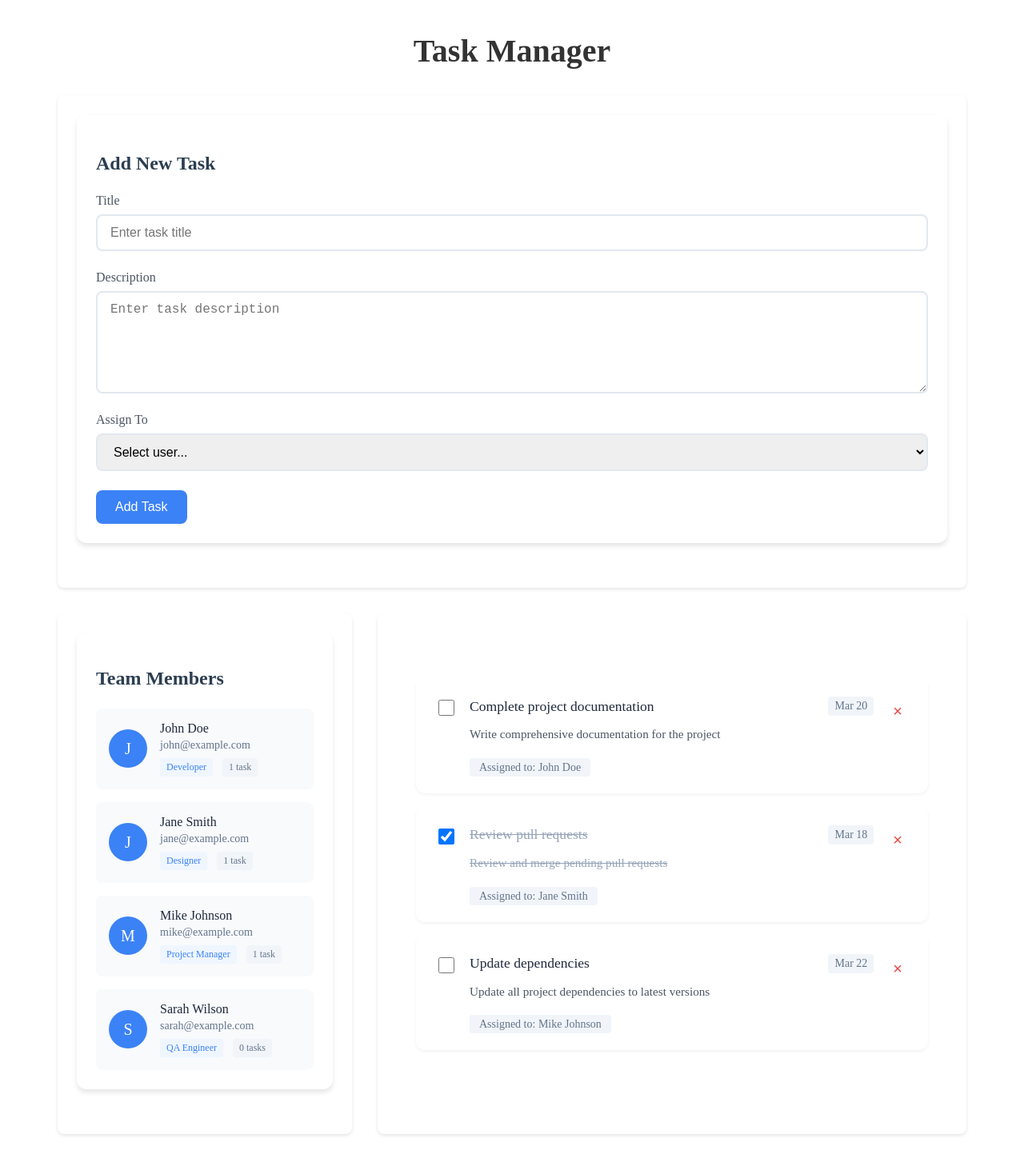
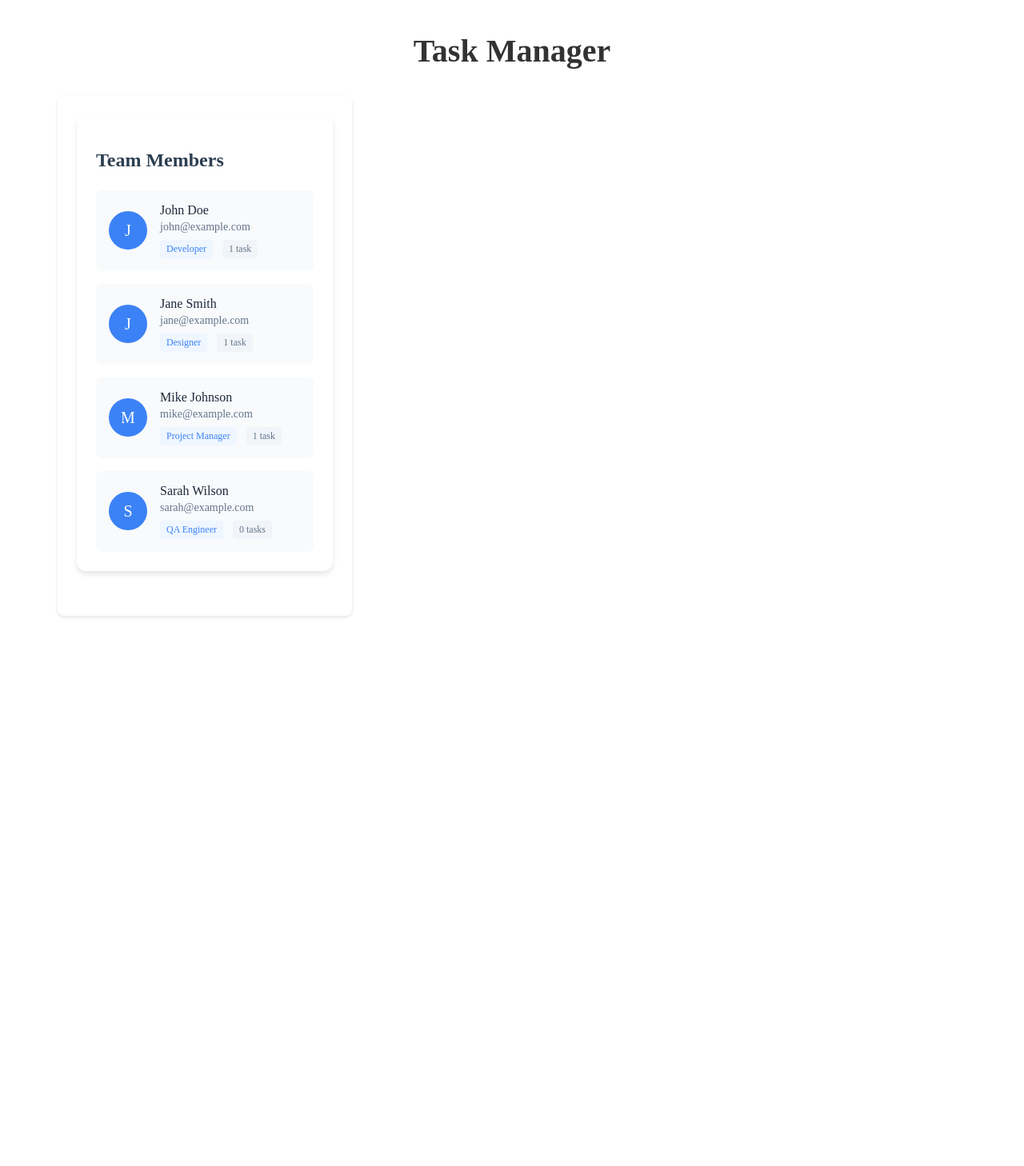
Before and after one commit to otolol/routing_demo, an Angular app: page /tasks in a window 1280 px wide. Shown: the whole page at 80% size. After the commit the page ends 810 px from the top, so only its background shows below. Built offline with nearby package versions, Linux system fonts and the light colour scheme.

Commit message:
add first route.

```diff
--- a/src/app/app.component.html
+++ b/src/app/app.component.html
@@ -4,16 +4,16 @@
   </header>
 
   <main>
-    <section class="add-task-section">
+    <!-- <section class="add-task-section">
       <app-add-task></app-add-task>
-    </section>
+    </section> -->
 
     <section class="user-section">
       <app-users></app-users>
     </section>
 
-    <section class="task-section">
+    <!-- <section class="task-section">
       <app-task-list></app-task-list>
-    </section>
+    </section> -->
   </main>
 </div>
--- a/src/app/app.config.ts
+++ b/src/app/app.config.ts
@@ -1,6 +1,11 @@
 import { ApplicationConfig, provideZoneChangeDetection } from '@angular/core';
+import { provideRouter } from '@angular/router';
+import { routes } from  './app.routes';
 
 
 export const appConfig: ApplicationConfig = {
-  providers: [provideZoneChangeDetection({ eventCoalescing: true })]
+  providers: [
+    provideZoneChangeDetection({ eventCoalescing: true }),
+    provideRouter(routes)
+  ]
 };
```
Also changed, not shown: src/app/app.routes.ts (added, +10 -0 lines).
